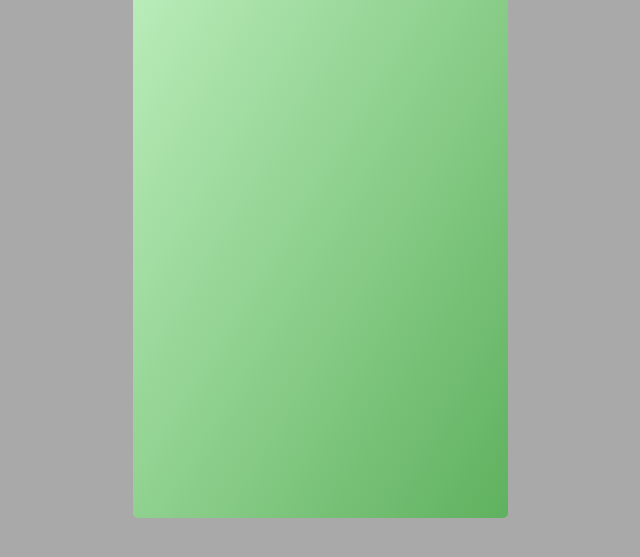
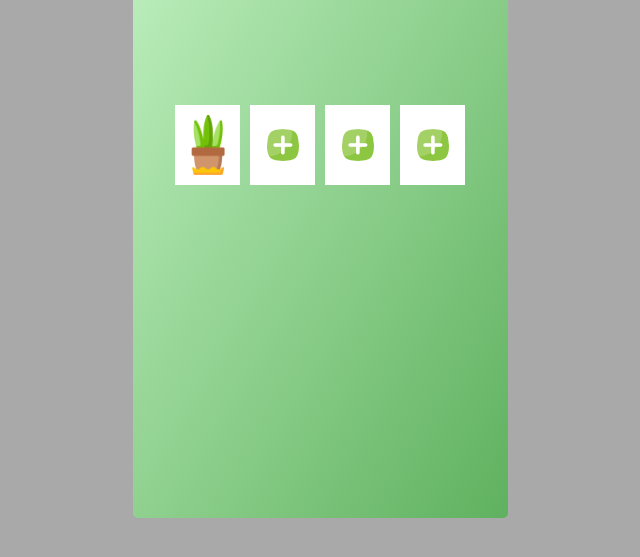
Before and after one commit to prostokolya94/new, a plain HTML site: page login.html in a window 1280 px wide. Shown: the part 107-664 px from the top of the page, without its empty margins (320-960 px from the left). Drawn offline with Linux system fonts and the light colour scheme.

Commit message:
plantMe1

```diff
--- a/login.html
+++ b/login.html
@@ -16,7 +16,11 @@
     <div>
       <div class="intro">Plant Me</div>
     </div>
-  <div class="main-logo">
+    <div class="garden">
+      <div class="plant"><img class="planty" src="/images/png/002-plant.png"></div>
+      <div class="plant"><img class="plus" src="/images/png/plus.png"></div>
+      <div class="plant"><img class="plus" src="/images/png/plus.png"></div>
+      <div class="plant"><img class="plus" src="/images/png/plus.png"></div>
     </div>
   </div>
   <script src="./script.js"> </script>
--- a/script.js
+++ b/script.js
@@ -1,6 +1,8 @@
 let intro = document.querySelector ('.intro')
+let garden = document.querySelector ('.garden')
 function introUp() {
   intro.style.marginTop = -60 + 'px';
   intro.style.color = 'rgb(138, 221, 138)';
+  garden.style.marginTop = 110 + 'px';
 }
 setTimeout(introUp, 100);
--- a/style.css
+++ b/style.css
@@ -79,12 +79,9 @@ body {
   display: flex;
   justify-content: space-evenly;
   padding: 0;
+ }
 
-}
 
-.logo {
-  transition-duration: 1.1s;
-}
 
 a {
   text-decoration: none;
@@ -111,4 +108,29 @@ a:hover {
   color: rgba(0, 0, 0, 0.397);
   padding: 5px 3px;
   font-family: 'Roboto-Italic';
+  box-shadow: 2px 1px 1px rgba(85, 138, 75, 0.397); ;
 }
+
+.garden {
+  margin: 50px auto 0;
+  width: 80%;
+  display: flex;
+  padding: 0;
+  transition: 0.2s;
+}
+
+.plant {
+  align-items: center;
+  height: 80px;
+  width: 80px;
+  background: white;
+  margin: 0 5px;
+  display: flex;
+  align-items: center;
+  justify-content: center;
+}
+
+.planty {
+  height: 60px;
+  width: 60px;
+}
```
Also changed, not shown: index.html (+2 -2 lines), images/png/plus.png (added). Lines whose indentation alone changed are shown as unchanged.
